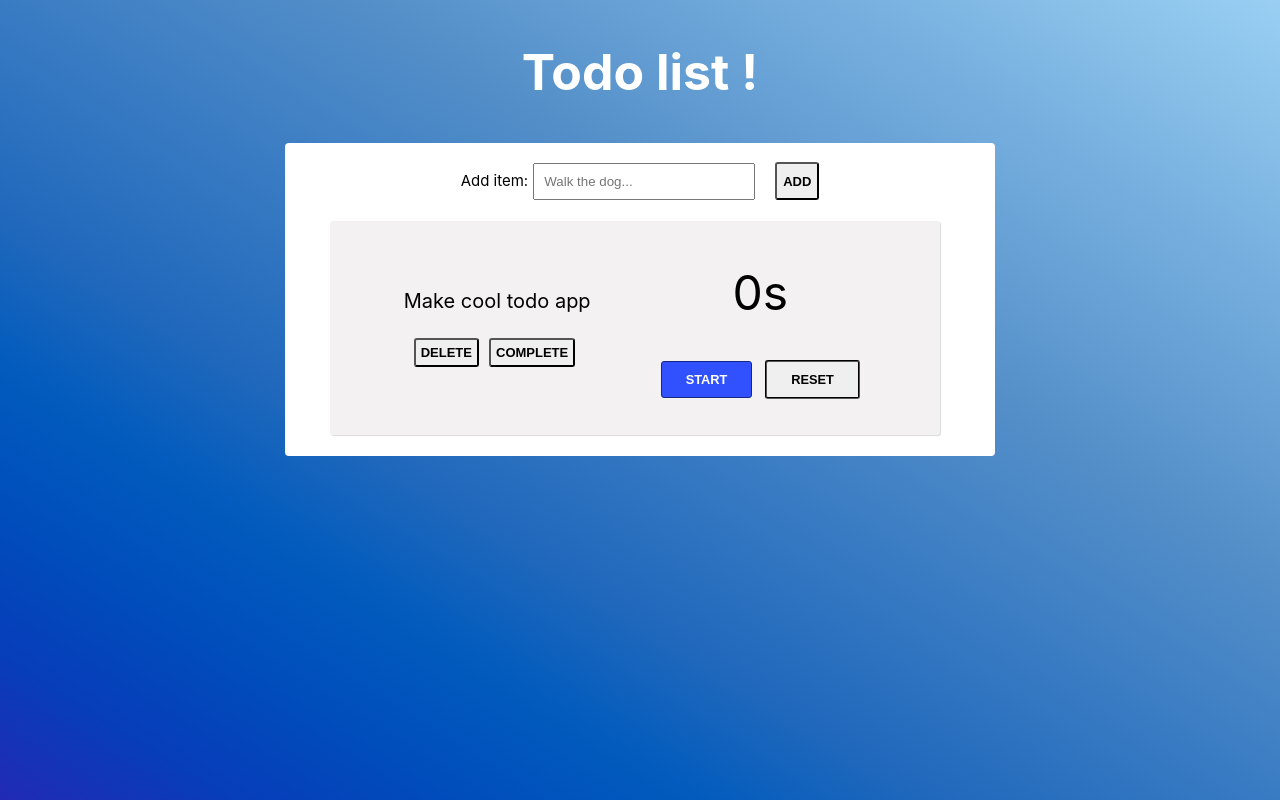
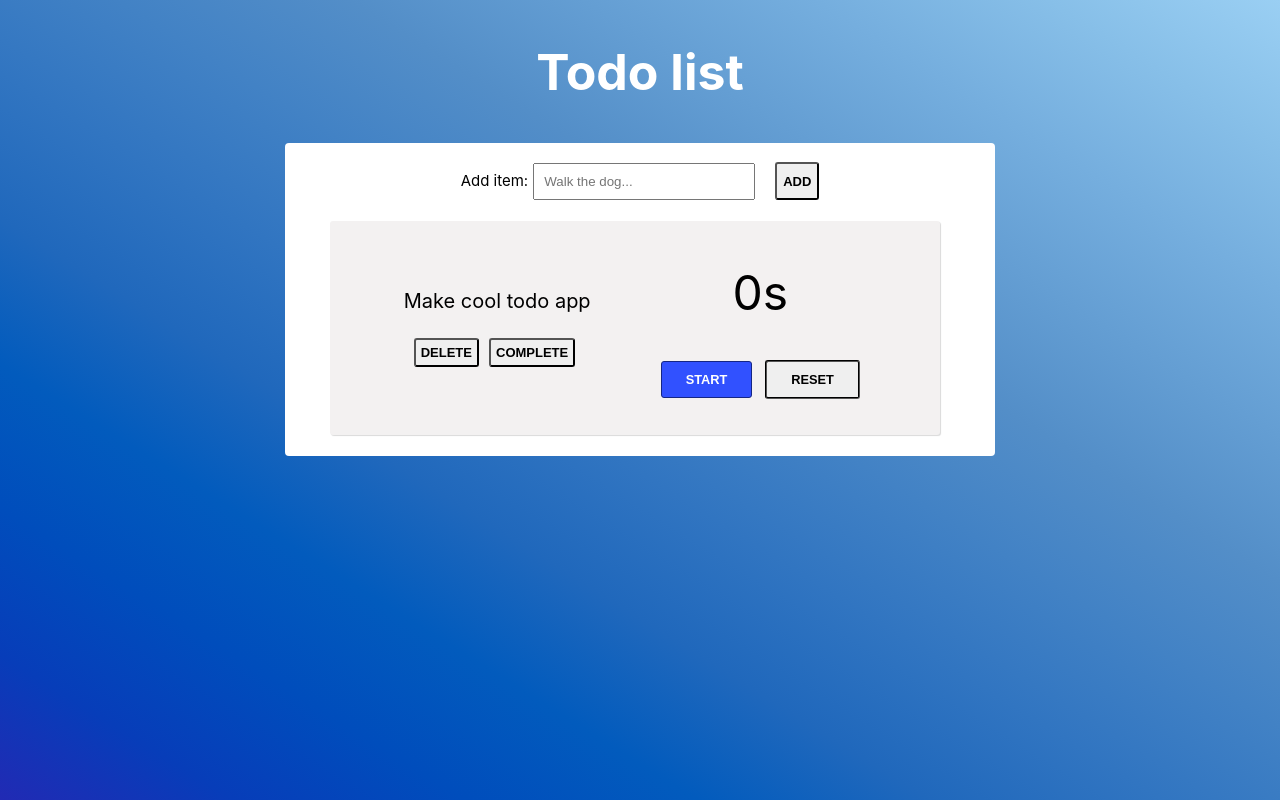
Before and after one commit to Altzack/Todo, a React (Create React App) app: page / in a window 1280 px wide. Built offline with nearby package versions, Linux system fonts and the light colour scheme.

Commit message:
Update Header.js

```diff
--- a/src/TODO/Header.js
+++ b/src/TODO/Header.js
@@ -4,7 +4,7 @@ export default function Header() {
   return (
     <div className="headerDiv">
       <header>
-        <h2 className="header">Todo list !</h2>
+        <h2 className="header">Todo list</h2>
       </header>
     </div>
   );
```
